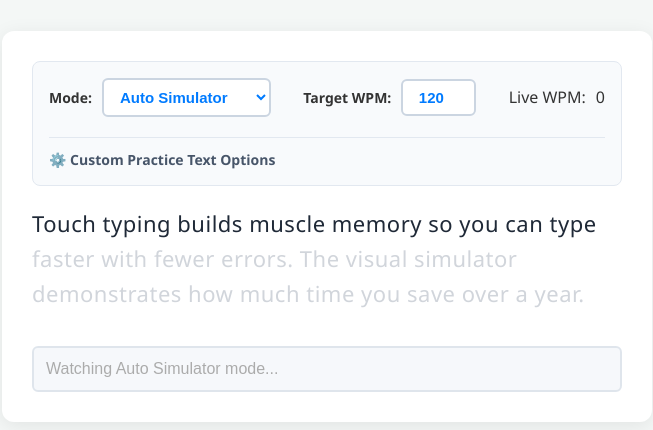
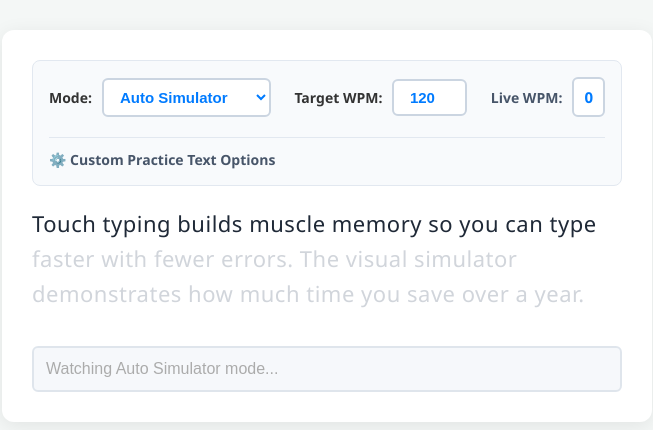
Before and after one commit to Nishan-the-Developer-Coder/Typing-Simulator-Racer, a plain HTML site: page index.html in a window 1280 px wide. Shown: the part 174-604 px from the top of the page, without its empty margins (313-966 px from the left). Drawn offline with Linux system fonts and the light colour scheme.

Commit message:
Add styles for live WPM stat in Racer mode
Added styles for live WPM statistics in Racer mode.

```diff
--- a/styles.css
+++ b/styles.css
@@ -65,6 +65,26 @@ select:focus, .wpm-number-input:focus, .custom-text-box:focus {
 .wpm-number-input {
   width: 75px;
   text-align: center;
+}
+/* Live WPM stat (Racer mode) */
+.stat-label {
+  font-weight: 600;
+  font-size: 14px;
+  color: #475569;
+}
+.wpm-live-value {
+  font-weight: bold;
+  font-size: 15px;
+  color: #007bff;
+  font-variant-numeric: tabular-nums;
+  min-width: 2.5ch;
+  display: inline-block;
+  text-align: center;
+  padding: 8px 10px;
+  border: 2px solid #cbd5e1;
+  border-radius: 6px;
+  background: white;
+  box-sizing: border-box;
 }
 /* Collapsible container styling */
 .collapsible-container {
```
